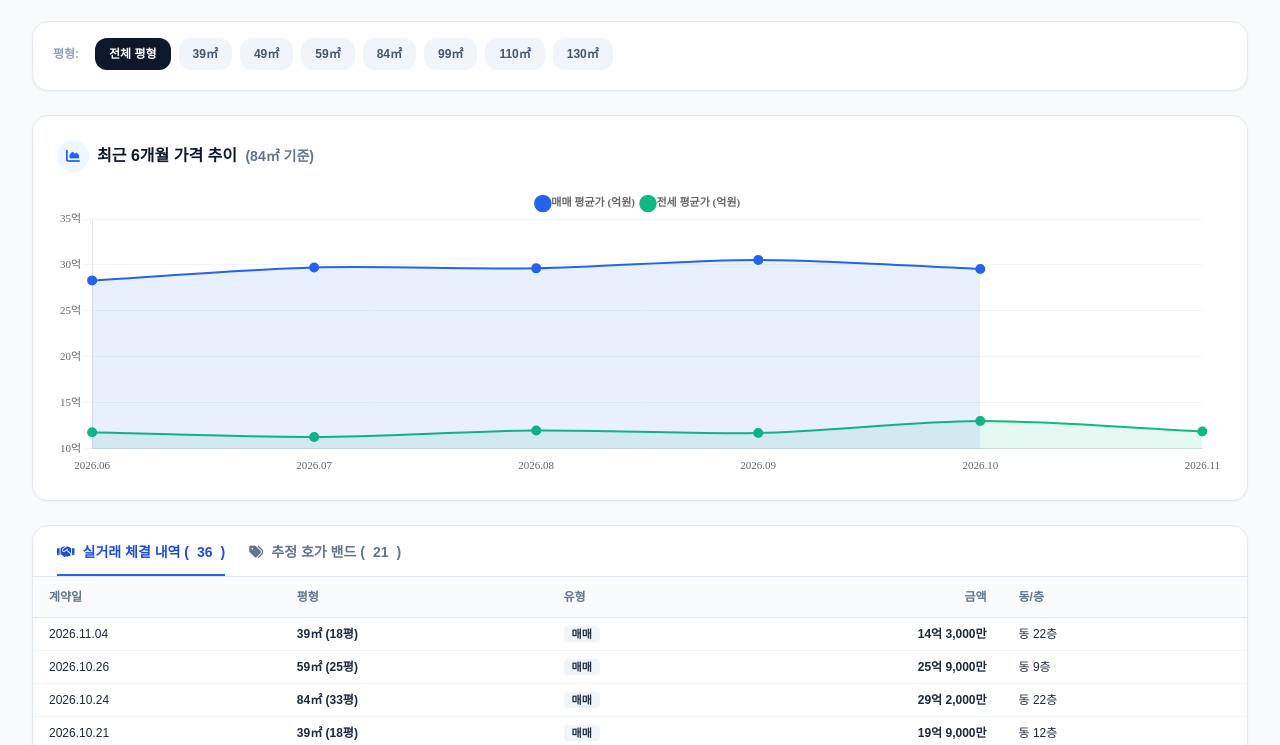
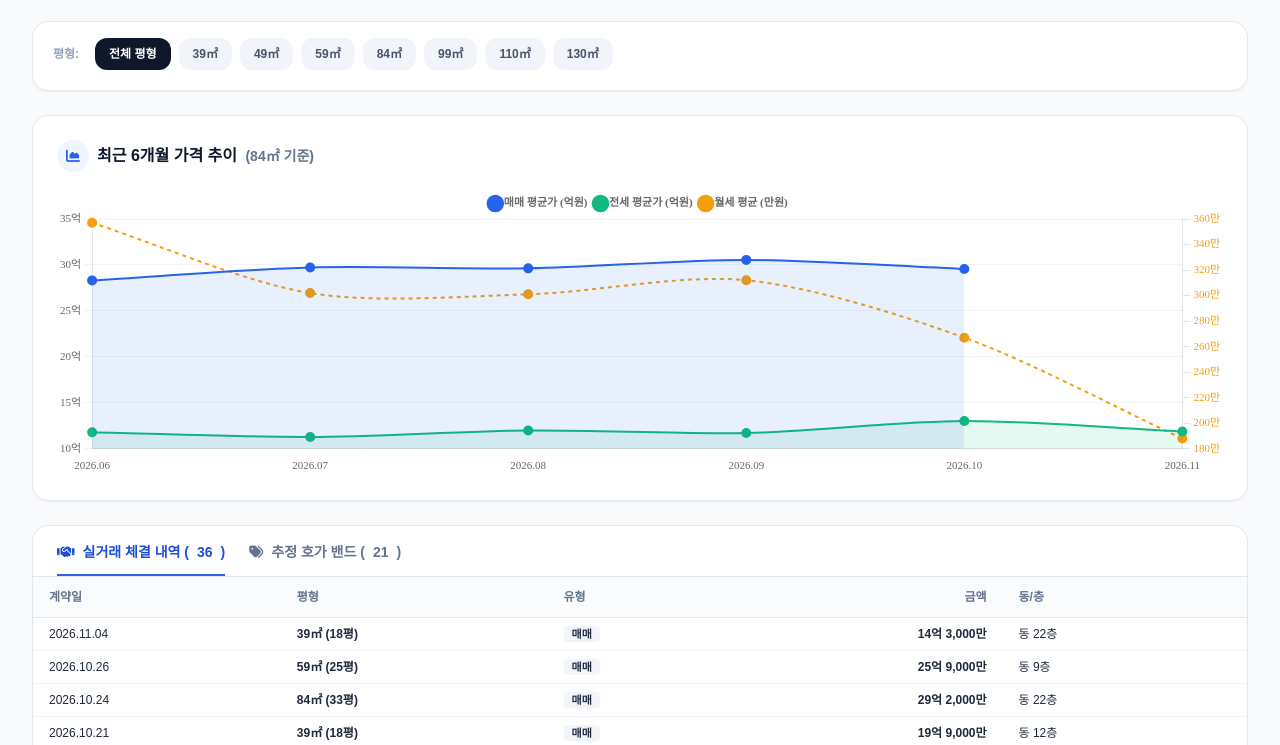
Before and after one commit to swimmingboy-all/sububu_house, a plain HTML site: page index.html in a window 1280 px wide. Shown: the part 355-1100 px from the top of the page. Drawn offline with nearby package versions, Linux system fonts and the light colour scheme; a web font is replaced by a local one.

Commit message:
Add files via upload

```diff
--- a/index.html
+++ b/index.html
@@ -420,7 +420,7 @@
         if (t.pyeong !== pKey) return;
         const month = t.date.substring(0, 7); // "YYYY.MM" 추출
         if (!monthlyData[month]) {
-          monthlyData[month] = { tradeSum: 0, tradeCount: 0, jeonseSum: 0, jeonseCount: 0 };
+          monthlyData[month] = { tradeSum: 0, tradeCount: 0, jeonseSum: 0, jeonseCount: 0, rentSum: 0, rentCount: 0 };
         }
         if (t.deal === '매매') {
           monthlyData[month].tradeSum += t.price;
@@ -428,15 +428,19 @@
         } else if (t.deal === '전세') {
           monthlyData[month].jeonseSum += t.price;
           monthlyData[month].jeonseCount++;
+        } else if (t.deal === '월세') {
+          monthlyData[month].rentSum += t.rent;
+          monthlyData[month].rentCount++;
         }
       });
 
       // 2. 과거 순으로 라벨 정렬
       const labels = Object.keys(monthlyData).sort();
 
-      // 3. 차트용 데이터 배열 생성 (만원 -> 억원 단위 변환)
+      // 3. 차트용 데이터 배열 생성 (만원 -> 억원 단위 변환, 월세는 만원 단위 그대로)
       const tradeData = labels.map(m => monthlyData[m].tradeCount > 0 ? (monthlyData[m].tradeSum / monthlyData[m].tradeCount / 10000).toFixed(2) : null);
       const jeonseData = labels.map(m => monthlyData[m].jeonseCount > 0 ? (monthlyData[m].jeonseSum / monthlyData[m].jeonseCount / 10000).toFixed(2) : null);
+      const rentData = labels.map(m => monthlyData[m].rentCount > 0 ? Math.round(monthlyData[m].rentSum / monthlyData[m].rentCount) : null);
 
       const ctx = document.getElementById('trendChart').getContext('2d');
 
@@ -462,7 +466,8 @@
               pointHoverRadius: 6,
               spanGaps: true,
               tension: 0.3,
-              fill: true
+              fill: true,
+              yAxisID: 'y'
             },
             {
               label: '전세 평균가 (억원)',
@@ -475,7 +480,23 @@
               pointHoverRadius: 6,
               spanGaps: true,
               tension: 0.3,
-              fill: true
+              fill: true,
+              yAxisID: 'y'
+            },
+            {
+              label: '월세 평균 (만원)',
+              data: rentData,
+              borderColor: '#f59e0b', // amber-500
+              backgroundColor: 'transparent',
+              borderWidth: 2,
+              borderDash: [4, 4], // 점선 표시
+              pointBackgroundColor: '#f59e0b',
+              pointRadius: 4,
+              pointHoverRadius: 6,
+              spanGaps: true,
+              tension: 0.3,
+              fill: false,
+              yAxisID: 'y1' // 우측 Y축 사용
             }
           ]
         },
@@ -492,6 +513,9 @@
               padding: 10,
               callbacks: {
                 label: function(context) {
+                  if (context.dataset.yAxisID === 'y1') {
+                    return context.dataset.label.replace(' (만원)', '') + ': ' + context.parsed.y.toLocaleString() + '만';
+                  }
                   return context.dataset.label.replace(' 평균가 (억원)', '') + ': ' + context.parsed.y + '억';
                 }
               }
@@ -503,10 +527,22 @@
               ticks: { font: { family: 'Pretendard', size: 11, weight: '500' } }
             },
             y: {
+              type: 'linear',
+              position: 'left',
               grid: { color: '#f1f5f9' },
               ticks: {
                 font: { family: 'Pretendard', size: 11 },
                 callback: function(value) { return value + '억'; }
+              }
+            },
+            y1: {
+              type: 'linear',
+              position: 'right',
+              grid: { drawOnChartArea: false }, // 보조축 그리드선 숨김(중복 방지)
+              ticks: {
+                font: { family: 'Pretendard', size: 11 },
+                color: '#f59e0b', // 보조축 라벨 텍스트 색상
+                callback: function(value) { return value.toLocaleString() + '만'; }
               }
             }
           }
```
